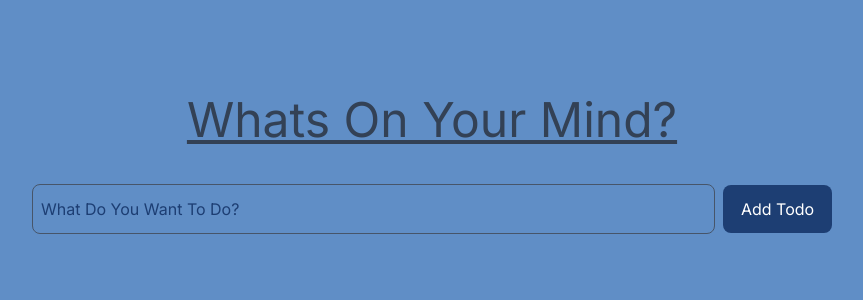
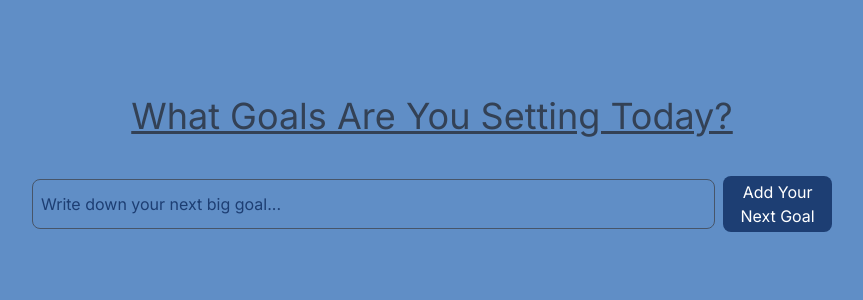
Before and after one commit to XtremeThaqi/Todo-App, a Next.js app: page / in a window 1280 px wide. Shown: the top 300 px of the page, without its empty margins (208-1071 px from the left). Built offline with nearby package versions, Linux system fonts and the light colour scheme.

Commit message:
Update page.tsx

```diff
--- a/src/app/page.tsx
+++ b/src/app/page.tsx
@@ -44,8 +44,8 @@ export default function Page() {
     <main className="bg-[#608ec6] min-h-screen max-h-full w-full">
       <div onKeyDown={deleteKey} className="flex flex-col items-center py-24">
         <header className="mb-10">
-          <h2 className="text-5xl text-slate-700 text-center max-sm:text-4xl underline">
-            Whats On Your Mind?
+          <h2 className="text-4xl text-slate-700 text-center max-sm:text-4xl underline">
+            What Goals Are You Setting Today?
           </h2>
         </header>
         <div className="flex flex-col">
@@ -55,15 +55,15 @@ export default function Page() {
                 className="w-full outline-none py-3 px-2 bg-transparent border border-slate-600 rounded-lg text-[#1D3E73] placeholder:text-[#1D3E73] focus:border-[#0D47A1]"
                 type="text"
                 value={task}
-                placeholder="What Do You Want To Do?"
+                placeholder="Write down your next big goal..."
                 onChange={(e) => setTask(e.target.value)}
                 onKeyDown={onKeyDown}
               />
               <button
-                className="w-32 py-3 bg-[#1D3E73] text-[#fff] rounded-lg hover:bg-[#204786] duration-300 transition-all"
+                className="w-32 py-1 text-md bg-[#1D3E73] text-[#fff] rounded-lg hover:bg-[#204786] duration-300 transition-all"
                 onClick={addTodo}
               >
-                Add Todo
+                Add Your Next Goal
               </button>
             </div>
           </form>
```
